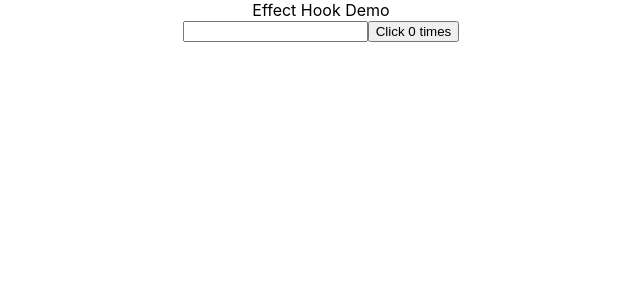
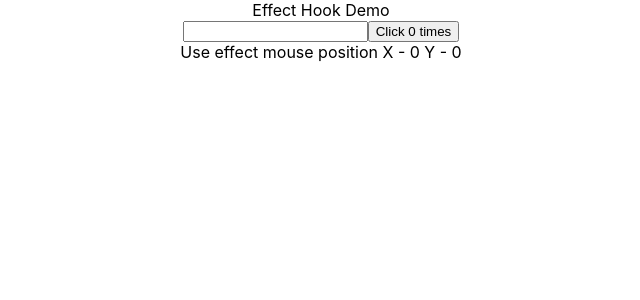
Before and after one commit to surendrayalakala/react-hooks, a React (Create React App) app: page / in a window 1280 px wide. Shown: the top 300 px of the page, without its empty margins (319-959 px from the left). Built offline with nearby package versions, Linux system fonts and the light colour scheme.

Commit message:
Run effects only once

```diff
--- a/src/App.js
+++ b/src/App.js
@@ -1,5 +1,6 @@
 import "./App.css";
 import EffectHookCounterOne from "./components/effect/EffectHookCounterOne";
+import EffectHookMouse from "./components/effect/EffectHookMouse";
 import ClassCounter from "./components/state/ClassCounter";
 import HookCounter from "./components/state/HookCounter";
 import HookCounterFour from "./components/state/HookCounterFour";
@@ -22,6 +23,7 @@
   return (
     <div className="App">
       <EffectHookCounterOne />
+      <EffectHookMouse />
     </div>
   );
 }
--- /dev/null
+++ b/src/components/effect/EffectHookMouse.js
@@ -0,0 +1,21 @@
+import React, { useState, useEffect } from "react";
+
+function EffectHookMouse() {
+  const [x, setX] = useState(0);
+  const [y, setY] = useState(0);
+
+  const logMousePosition = (e) => {
+    setX(e.clientX);
+    setY(e.clientY);
+  };
+
+  useEffect(() => {
+    window.addEventListener("mousemove", logMousePosition);
+  }, []);
+
+  return <div>
+      Use effect mouse position X - {x} Y - {y}
+  </div>;
+}
+
+export default EffectHookMouse;
```
